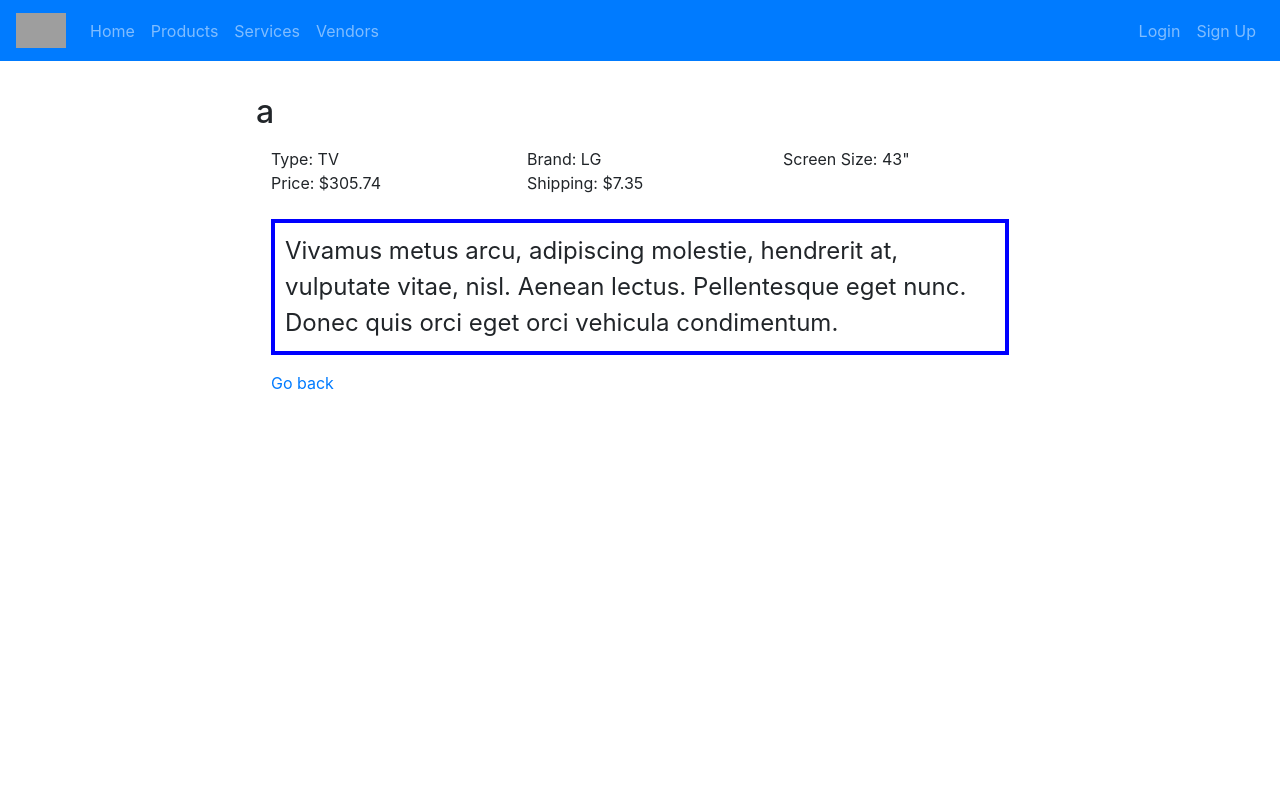
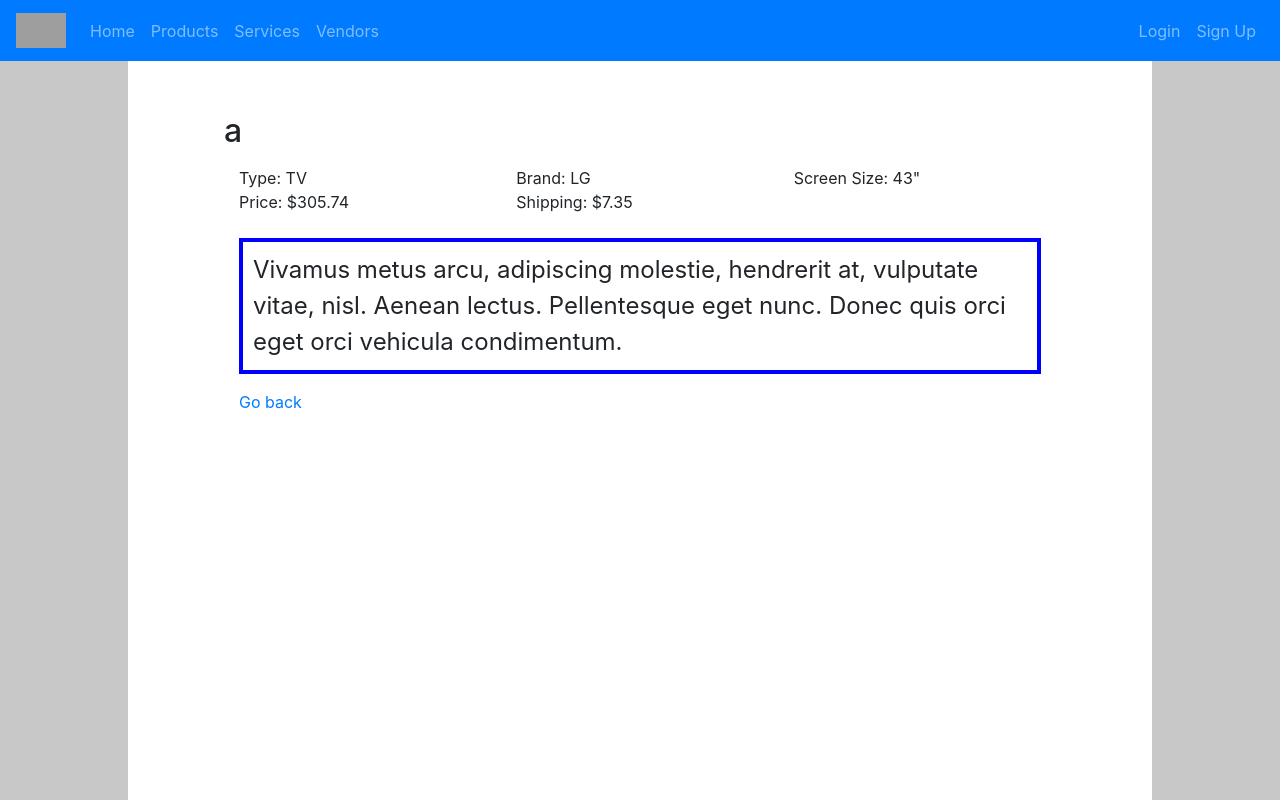
Before and after one commit to WoodardEric/cs360-database, a Django app: page /products/370/ in a window 1280 px wide. Run offline with Django 4.2, Linux system fonts and the light colour scheme; data comes from the database, SQL or seed files in the repository; some libraries are stand-ins or nearby versions; grey boxes are pictures that could not be loaded.

Commit message:
Added colored margin, slight tweaks

```diff
--- a/static/style.css
+++ b/static/style.css
@@ -1,8 +1,17 @@
+body {
+    background-color: rgb(200, 200, 200);
+    height: 100%;
+    display: flex;
+    flex-direction: column;
+    padding-top: 16px;
+}
+
 #content {
-    margin-top: 32px;
-    margin-bottom: 32px;
-    margin-left: 256px;
-    margin-right: 256px;
+    background-color: white;
+    padding: 96px;
+    margin-left: 10%;
+    margin-right: 10%;
+    flex-grow: 1;
 }
 
 h2 {
--- a/templates/base.html
+++ b/templates/base.html
@@ -19,9 +19,9 @@
 
   <body>
     <!-- Navigation bar -->
-    <nav class="navbar sticky-top navbar-expand-lg navbar-dark bg-primary">
+    <nav class="navbar fixed-top navbar-expand-lg navbar-dark bg-primary">
       <div class="collapse navbar-collapse" id="navbarColor02">
-        <a class="navbar-brand" href="#" >
+        <a class="navbar-brand">
           <img src="https://upload.wikimedia.org/wikipedia/commons/f/f5/Best_Buy_Logo.svg" width="50" height="35" alt="BestBuy">
         </a>
 
--- a/templates/home.html
+++ b/templates/home.html
@@ -31,7 +31,7 @@
     </div>
 
     <!-- Logo -->
-    <div class="col-4">
+    <div class="col-5">
       <img src="https://upload.wikimedia.org/wikipedia/commons/f/f5/Best_Buy_Logo.svg" alt="BestBuy">
     </div>
   </div>
```
